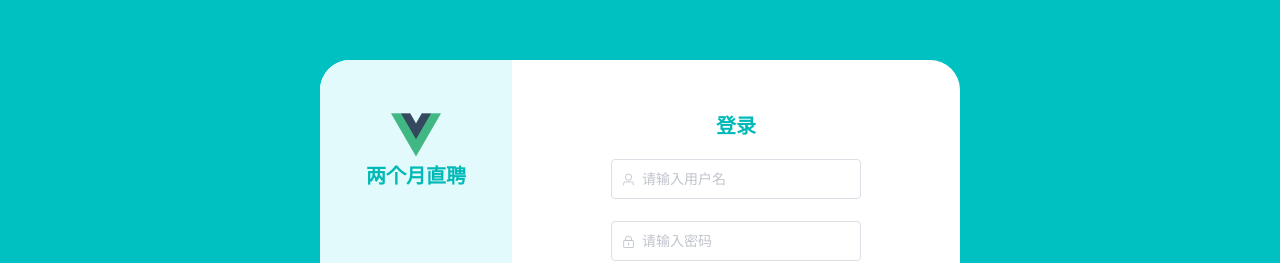
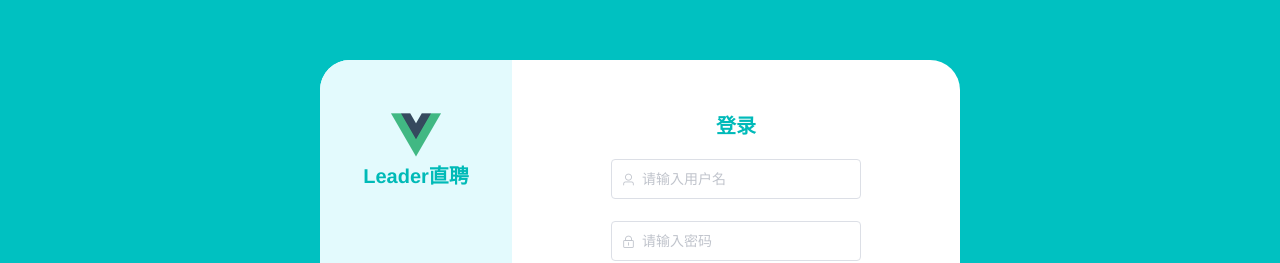
Before and after one commit to 2023-SE-13/24-SP-FrontEnd, a Vue app: page /login in a window 1280 px wide. Shown: the part 115-378 px from the top of the page. Built offline with nearby package versions, Linux system fonts and the light colour scheme.

Commit message:
更改了名称

```diff
--- a/src/views/Login.vue
+++ b/src/views/Login.vue
@@ -4,7 +4,7 @@
       <div class="login">
         <div id="logo" @click="tohome()" style="cursor: pointer">
             <img src="../assets/logo.png" style="width:50px;height:50px;margin-top: 50px">
-            <span style="font-size:20px;font-weight:1000;color: #00BAB7;">两个月直聘</span>
+            <span style="font-size:20px;font-weight:1000;color: #00BAB7;">Leader直聘</span>
         </div>
         <div id="login">
           <span class="title">
--- a/src/views/Password.vue
+++ b/src/views/Password.vue
@@ -4,7 +4,7 @@
       <div class="password">
         <div id="logo" @click="tohome()" style="cursor: pointer">
           <img src="../assets/logo.png" style="width:50px;height:50px;margin-top: 50px">
-          <span style="font-size:20px;font-weight:1000;color: #00BAB7;">两个月直聘</span>
+          <span style="font-size:20px;font-weight:1000;color: #00BAB7;">Leader直聘</span>
         </div>
         <div id="password">
           <span class="title">
--- a/src/views/Register.vue
+++ b/src/views/Register.vue
@@ -4,7 +4,7 @@
       <div class="register">
         <div id="logo" @click="tohome()" style="cursor: pointer">
           <img src="../assets/logo.png" style="width:50px;height:50px;margin-top: 50px">
-          <span style="font-size:20px;font-weight:1000;color: #00BAB7;">两个月直聘</span>
+          <span style="font-size:20px;font-weight:1000;color: #00BAB7;">Leader直聘</span>
         </div>
         <div id="register">
           <el-steps style="width:300px;background: white" :active=this.active simple>
```
